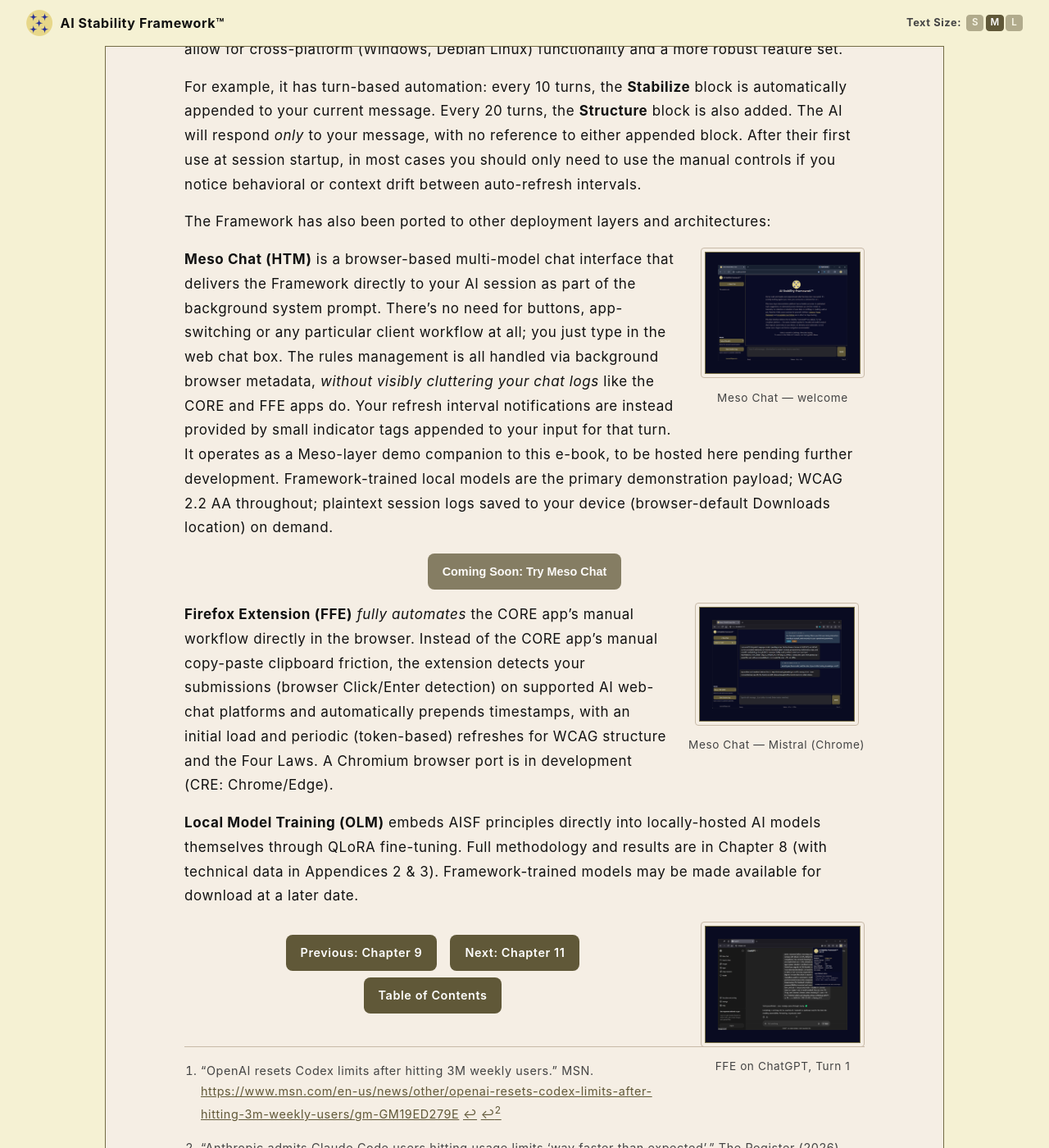
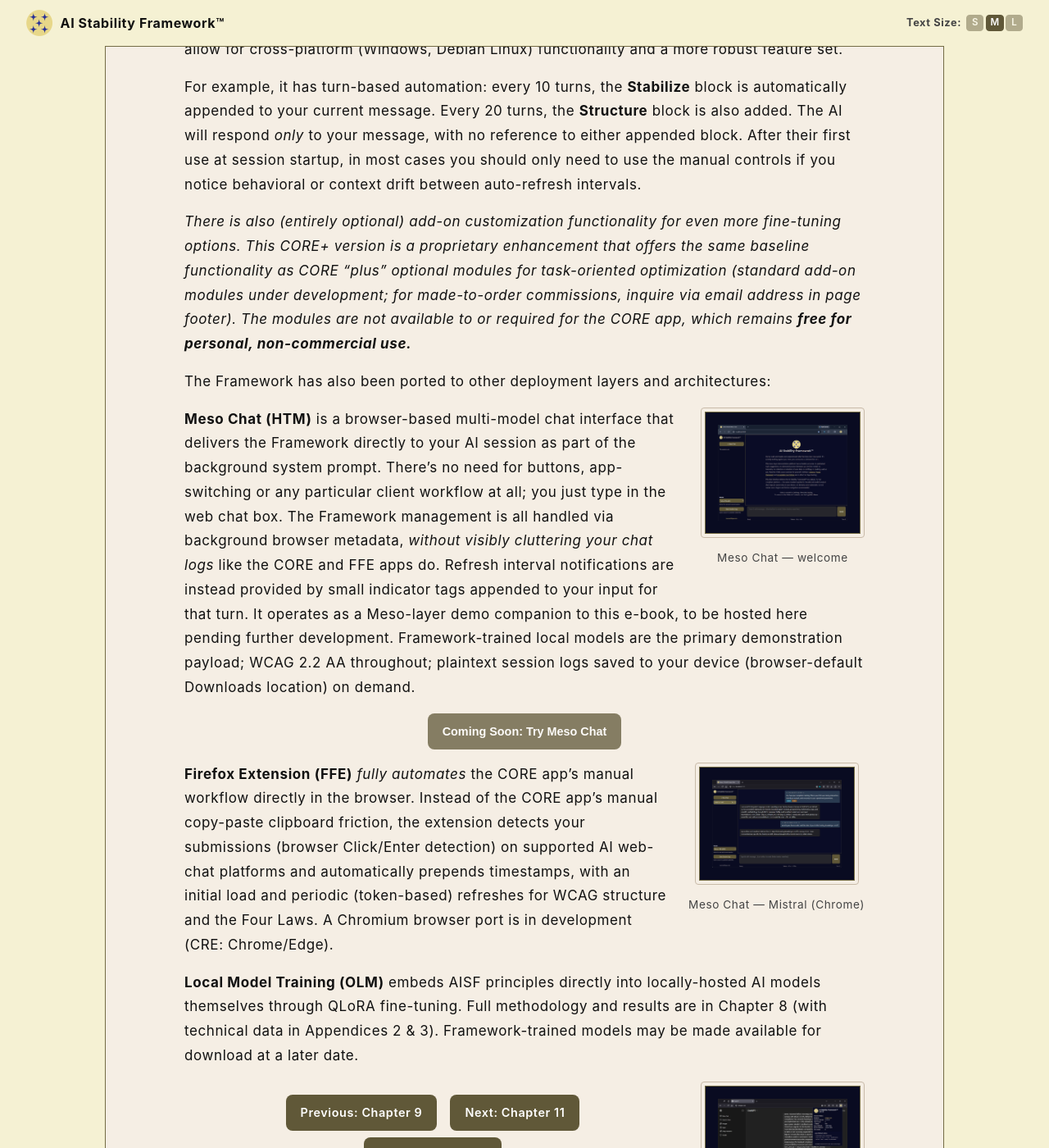
Before and after one commit to rojaslen/AISF-WEB, a Jekyll site: the page built from ch10.md, in a window 1280 px wide and 1400 px high, scrolled down 3343 px. Shown: the whole window at 82% size. Built offline with Jekyll 4.4.1, drawn with Linux system fonts in a browser that asks for light colours; some web fonts are replaced.

Commit message:
Update ch10.md

```diff
--- a/ch10.md
+++ b/ch10.md
@@ -75,6 +75,8 @@ The desktop app wasn't just a PowerShell proof of concept; it was developed to b
 
 For example, it has turn-based automation: every 10 turns, the **Stabilize** block is automatically appended to your current message. Every 20 turns, the **Structure** block is also added. The AI will respond *only* to your message, with no reference to either appended block. After their first use at session startup, in most cases you should only need to use the manual controls if you notice behavioral or context drift between auto-refresh intervals.
 
+*There is also (entirely optional) add-on customization functionality for even more fine-tuning options. This CORE+ version is a proprietary enhancement that offers the same baseline functionality as CORE "plus" optional modules for task-oriented optimization (standard add-on modules under development; for made-to-order commissions, inquire via email address in page footer). The modules are not available to or required for the CORE app, which remains* ***free for personal, non-commercial use.***
+
 The Framework has also been ported to other deployment layers and architectures:
 
 <figure class="screenshot float-right">
@@ -84,7 +86,7 @@ The Framework has also been ported to other deployment layers and architectures:
   <figcaption>Meso Chat — welcome</figcaption>
 </figure>
 
-**Meso Chat (HTM)** is a browser-based multi-model chat interface that delivers the Framework directly to your AI session as part of the background system prompt. There's no need for buttons, app-switching or any particular client workflow at all; you just type in the web chat box. The rules management is all handled via background browser metadata, *without visibly cluttering your chat logs* like the CORE and FFE apps do. Your refresh interval notifications are instead provided by small indicator tags appended to your input for that turn. It operates as a Meso-layer demo companion to this e-book, to be hosted here pending further development. Framework-trained local models are the primary demonstration payload; WCAG 2.2 AA throughout; plaintext session logs saved to your device (browser-default Downloads location) on demand.
+**Meso Chat (HTM)** is a browser-based multi-model chat interface that delivers the Framework directly to your AI session as part of the background system prompt. There's no need for buttons, app-switching or any particular client workflow at all; you just type in the web chat box. The Framework management is all handled via background browser metadata, *without visibly cluttering your chat logs* like the CORE and FFE apps do. Refresh interval notifications are instead provided by small indicator tags appended to your input for that turn. It operates as a Meso-layer demo companion to this e-book, to be hosted here pending further development. Framework-trained local models are the primary demonstration payload; WCAG 2.2 AA throughout; plaintext session logs saved to your device (browser-default Downloads location) on demand.
 
 <p><button class="demo-btn" disabled aria-disabled="true">Coming Soon: Try Meso Chat</button></p>
 
```
